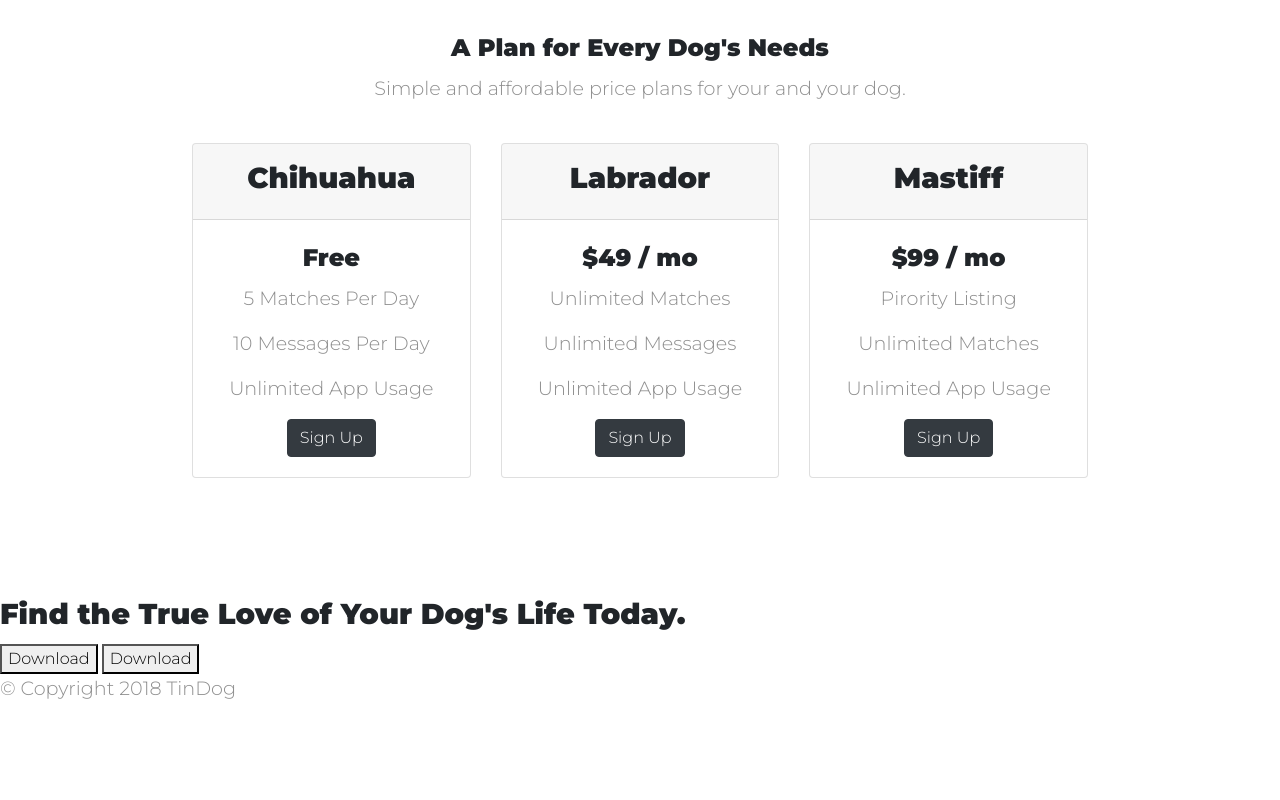
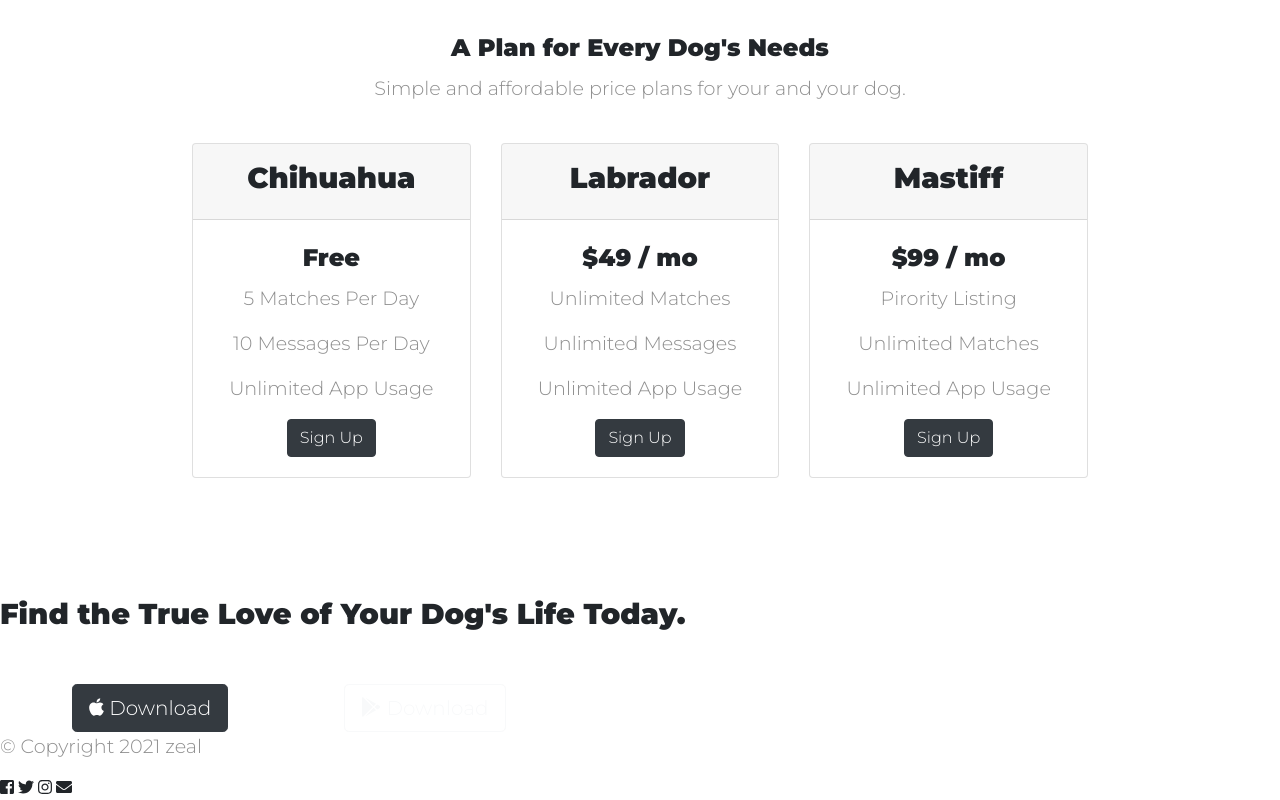
Before and after one commit to zjahid19/tindog, a plain HTML site: page index.html in a window 1280 px wide. Shown: the part 1973-2773 px from the top of the page. Before the commit the page ends 2691 px from the top, so only its background shows below. Drawn offline with nearby package versions, Linux system fonts and the light colour scheme.

Commit message:
Add files via upload

```diff
--- a/index.html
+++ b/index.html
@@ -161,7 +161,7 @@
 
     <div class="row">
 
-      <div class="col-lg-4 col-md-6 col-sm-12 card-column">
+      <div class="col-lg-4 col-sm-12 card-column">
         <div class="card">
           <div class="card-header">
             <h3>Chihuahua</h3>
@@ -180,7 +180,7 @@
 
 
 
-      <div class="col-lg-4 col-md-6 col-sm-12 card-column">
+      <div class="col-lg-4 col-sm-12 card-column">
 
         <div class="card">
 
@@ -241,8 +241,10 @@
   <section id="cta">
 
     <h3>Find the True Love of Your Dog's Life Today.</h3>
-    <button type="button">Download</button>
-    <button type="button">Download</button>
+    <button type="button" class="btn btn-primary btn-lg  btn-dark download-btn"><i class="fab fa-apple"></i>
+      Download</button>
+    <button type="button" class="btn btn-primary btn-lg btn-outline-light download-btn"><i
+        class="fab fa-google-play"></i> Download</button>
 
   </section>
 
@@ -251,7 +253,11 @@
 
   <footer id="footer">
 
-    <p>© Copyright 2018 TinDog</p>
+    <p>© Copyright 2021 zeal</p>
+    <i class="fab footer-class fa-facebook-square"></i>
+    <i class="fab footer-class fa-twitter"></i>
+    <i class="fab footer-class fa-instagram"></i>
+    <i class="fas footer-class fa-envelope"></i>
 
   </footer>
 
```
